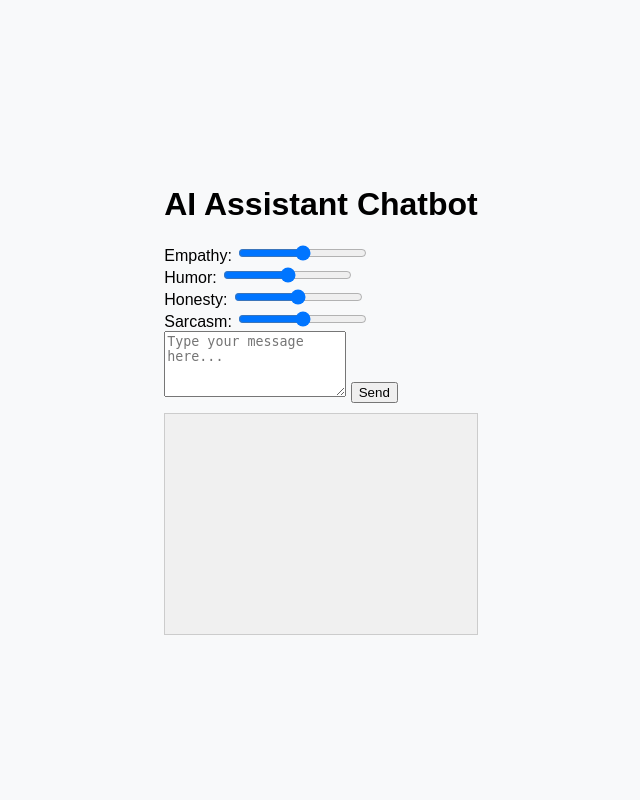
After one commit to tpxforever/AURA, a Flask app: page /assistant in a window 1280 px wide. The commit adds this page. Shown: the whole page, without its empty margins (319-959 px from the left). Run offline with Flask 3, Linux system fonts and the light colour scheme.

Commit message:
Added chatbot but not working yet

```diff
--- a/app.py
+++ b/app.py
@@ -44,6 +44,10 @@ model = genai.GenerativeModel("gemini-pro")
 # ------------------------------
 # Routes
 # ------------------------------
+@app.route("/assistant")
+def assistant():
+    return render_template("assistant.html")
+
 @app.route("/")
 def home():
     return render_template("home.html")  # or whatever your landing page is called
--- /dev/null
+++ b/static/assistant_style.css
@@ -0,0 +1,31 @@
+body {
+    font-family: Arial, sans-serif;
+    background-color: #f8f9fa;
+    display: flex;
+    justify-content: center;
+    align-items: center;
+    height: 100vh;
+    margin: 0;
+}
+
+.container {
+    background: white;
+    padding: 20px;
+    border-radius: 8px;
+    width: 400px;
+    box-shadow: 0px 4px 6px rgba(0, 0, 0, 0.1);
+}
+
+h1 {
+    text-align: center;
+    margin-bottom: 20px;
+}
+
+.chat-window {
+    border: 1px solid #ccc;
+    padding: 10px;
+    height: 200px;
+    overflow-y: auto;
+    background: #f0f0f0;
+    margin-top: 10px;
+}
--- /dev/null
+++ b/static/script.js
@@ -0,0 +1,36 @@
+document.getElementById("send-btn").addEventListener("click", async () => {
+    const empathy = document.getElementById("empathy-slider").value;
+    const humor = document.getElementById("humor-slider").value;
+    const honesty = document.getElementById("honesty-slider").value;
+    const sarcasm = document.getElementById("sarcasm-slider").value;
+    const userMessage = document.getElementById("user-input").value;
+
+    const chatWindow = document.getElementById("chat-window");
+
+    // Add user's message to chat window
+    const userDiv = document.createElement("div");
+    userDiv.textContent = `You: ${userMessage}`;
+    chatWindow.appendChild(userDiv);
+
+    // Send data to the backend
+    const response = await fetch("/api/dialogue", {
+        method: "POST",
+        headers: { "Content-Type": "application/json" },
+        body: JSON.stringify({
+            empathy: empathy,
+            humor: humor,
+            honesty: honesty,
+            sarcasm: sarcasm,
+            message: userMessage
+        })
+    });
+
+    const data = await response.json();
+
+    // Add chatbot's response to chat window
+    const botDiv = document.createElement("div");
+    botDiv.textContent = `Bot: ${data.response}`;
+    chatWindow.appendChild(botDiv);
+
+    document.getElementById("user-input").value = ""; // Clear input
+});
--- /dev/null
+++ b/templates/assistant.html
@@ -0,0 +1,34 @@
+<!DOCTYPE html>
+<html lang="en">
+<head>
+    <meta charset="UTF-8">
+    <meta name="viewport" content="width=device-width, initial-scale=1.0">
+    <link rel="stylesheet" href="{{ url_for('static', filename='assistant_style.css') }}">
+    <title>AI Assistant Chatbot</title>
+</head>
+<body>
+    <div class="chatbot-container">
+        <h1>AI Assistant Chatbot</h1>
+        <div>
+            <label for="empathy-slider">Empathy:</label>
+            <input type="range" id="empathy-slider" min="0" max="100" value="50">
+        </div>
+        <div>
+            <label for="humor-slider">Humor:</label>
+            <input type="range" id="humor-slider" min="0" max="100" value="50">
+        </div>
+        <div>
+            <label for="honesty-slider">Honesty:</label>
+            <input type="range" id="honesty-slider" min="0" max="100" value="50">
+        </div>
+        <div>
+            <label for="sarcasm-slider">Sarcasm:</label>
+            <input type="range" id="sarcasm-slider" min="0" max="100" value="50">
+        </div>
+        <textarea id="user-input" placeholder="Type your message here..." rows="4"></textarea>
+        <button id="send-btn">Send</button>
+        <div id="chat-window" class="chat-window"></div>
+    </div>
+    <script src="/static/script.js"></script>
+</body>
+</html>
--- a/templates/home.html
+++ b/templates/home.html
@@ -9,7 +9,7 @@
     <script src="https://accounts.google.com/gsi/client" async defer></script>
     <script>
         function goToMain() {
-          window.location.href = "/main"; // Make sure Flask route exists
+          window.location.href = "/assistant"; // Make sure Flask route exists
         }
       </script>
 </head>
```
